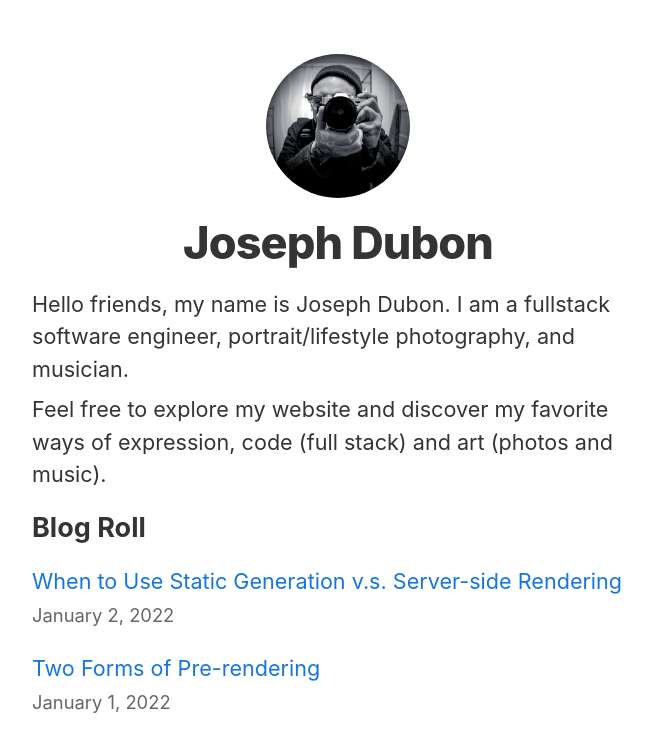
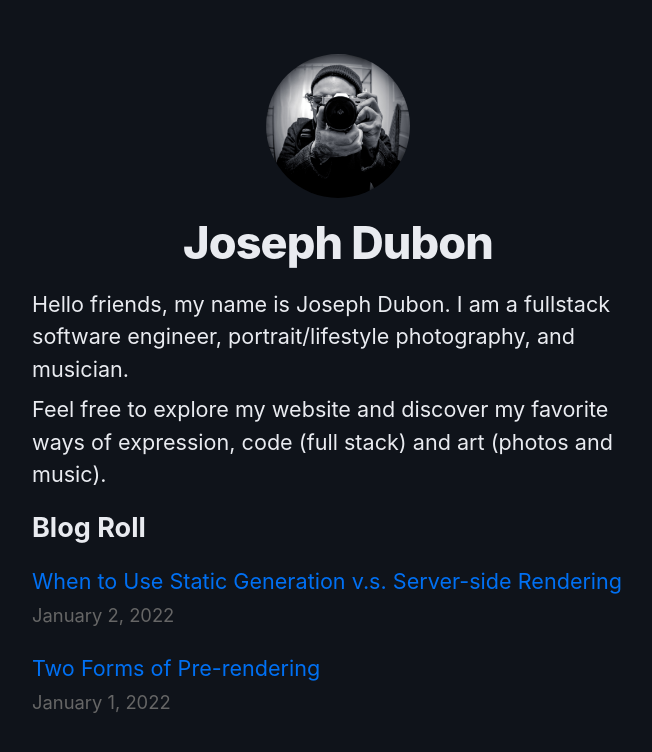
Before and after one commit to josephdubon/josephdubon-blog, a Next.js app: page / in a window 1280 px wide. Shown: the top 752 px of the page, without its empty margins (302-954 px from the left). Built offline with nearby package versions, Linux system fonts and the light colour scheme.

Commit message:
added rsuite added rsuite CustomProvider to app for use in all pages

```diff
--- a/pages/_app.js
+++ b/pages/_app.js
@@ -1,9 +1,13 @@
 // This App component is the top-level component which will be common across all the different pages.
 // You can use this App component to keep state when navigating between pages, for example.
 
+import 'rsuite/dist/rsuite.min.css'
 import '../styles/global.css'
-import 'rsuite/dist/rsuite.min.css'
+
+import {CustomProvider} from 'rsuite'
 
 export default function App({Component, pageProps}) {
-    return <Component {...pageProps} />
+    return (<CustomProvider theme='dark'>
+        <Component {...pageProps} />
+    </CustomProvider>)
 }
```
